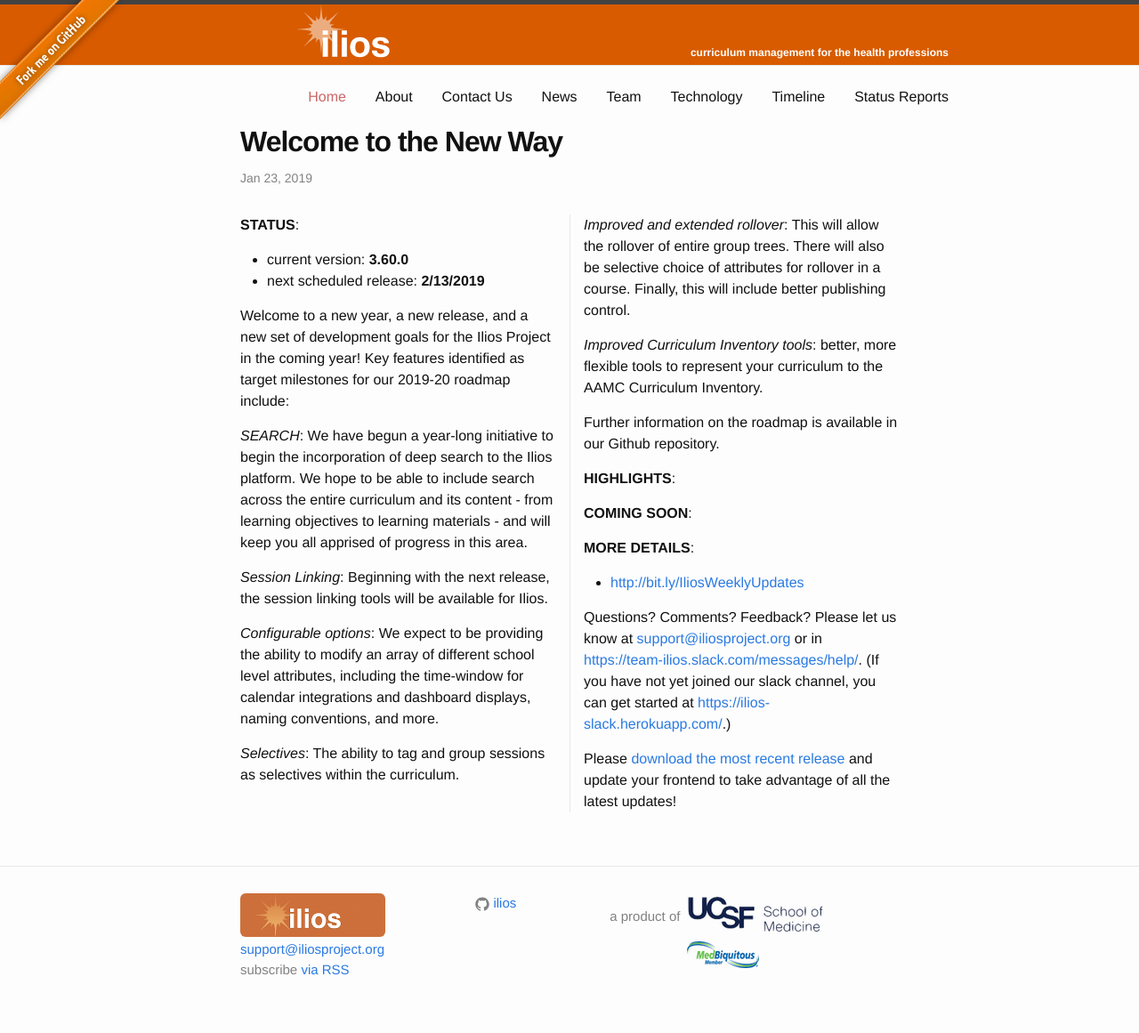
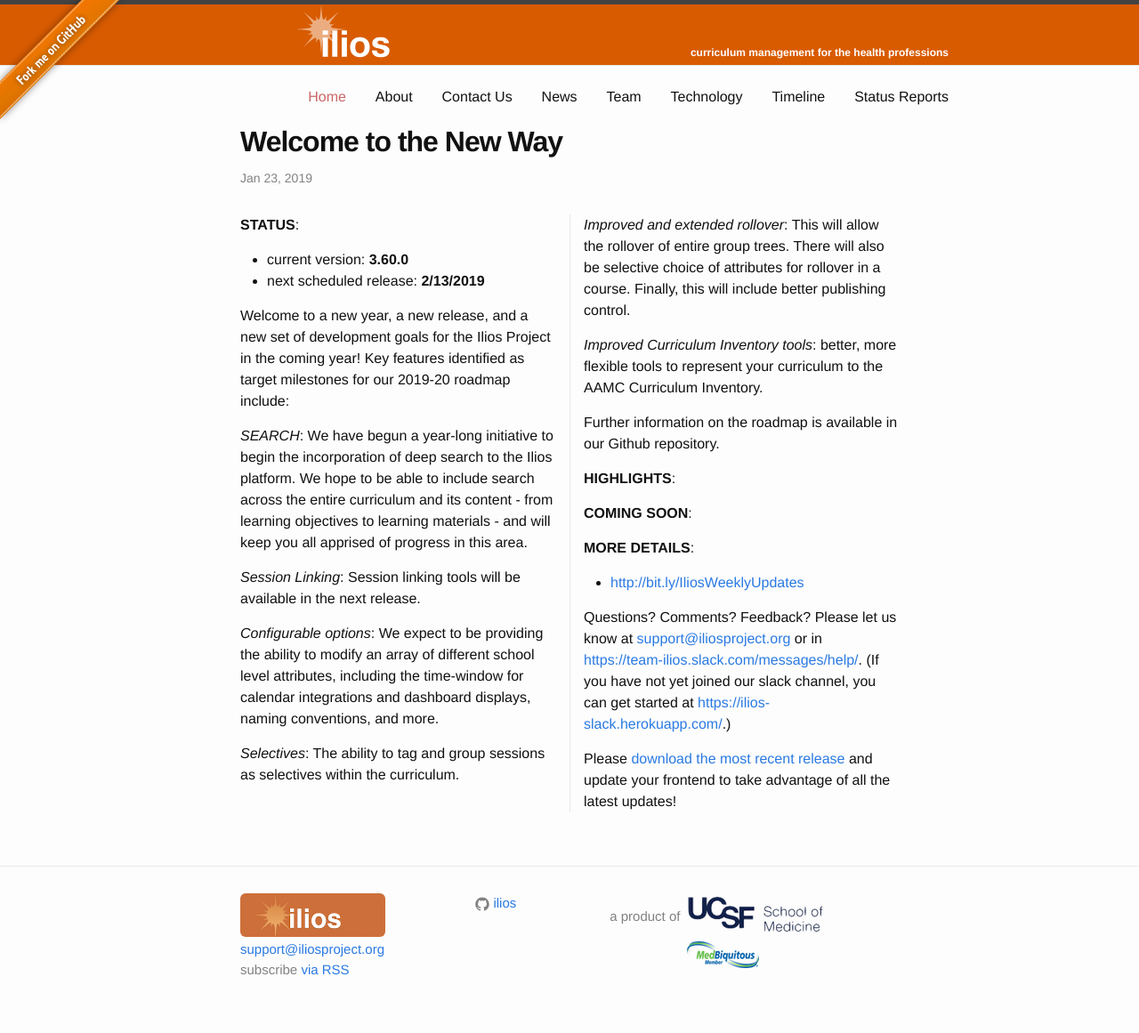
Before and after one commit to ilios/iliosproject.org, a Jekyll site: the page built from _posts/2019-01-25-updates.markdown, in a window 1280 px wide. Shown: the whole page at 89% size. Built offline with Jekyll 4.4.1, drawn with Linux system fonts in a browser that asks for light colours.

Commit message:
Update _posts/2019-01-25-updates.markdown
Co-Authored-By: saschaben <sascha.cohen@ucsf.edu>

```diff
--- a/_posts/2019-01-25-updates.markdown
+++ b/_posts/2019-01-25-updates.markdown
@@ -12,7 +12,7 @@
 
 *SEARCH*: We have begun a year-long initiative to begin the incorporation of deep search to the Ilios platform. We hope to be able to include search across the entire curriculum and its content  - from learning objectives to learning materials - and will keep you all apprised of progress in this area.
 
-*Session Linking*: Beginning with the next release, the session linking tools will be available for Ilios.
+*Session Linking*: Session linking tools will be available in the next release.
 
 *Configurable options*: We expect to be providing the ability to modify an array of different school level attributes, including the time-window for calendar integrations and dashboard displays, naming conventions, and more.
 
```
